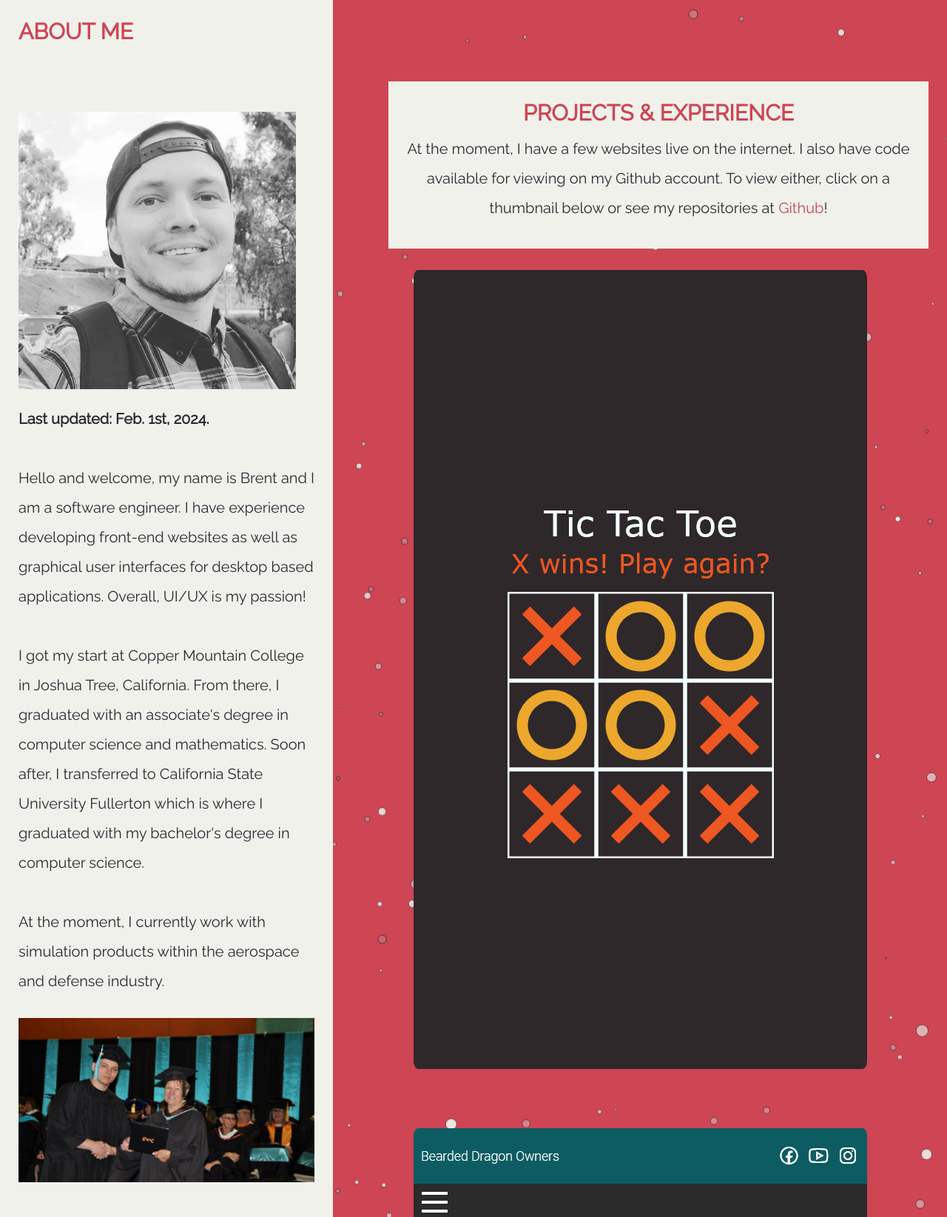
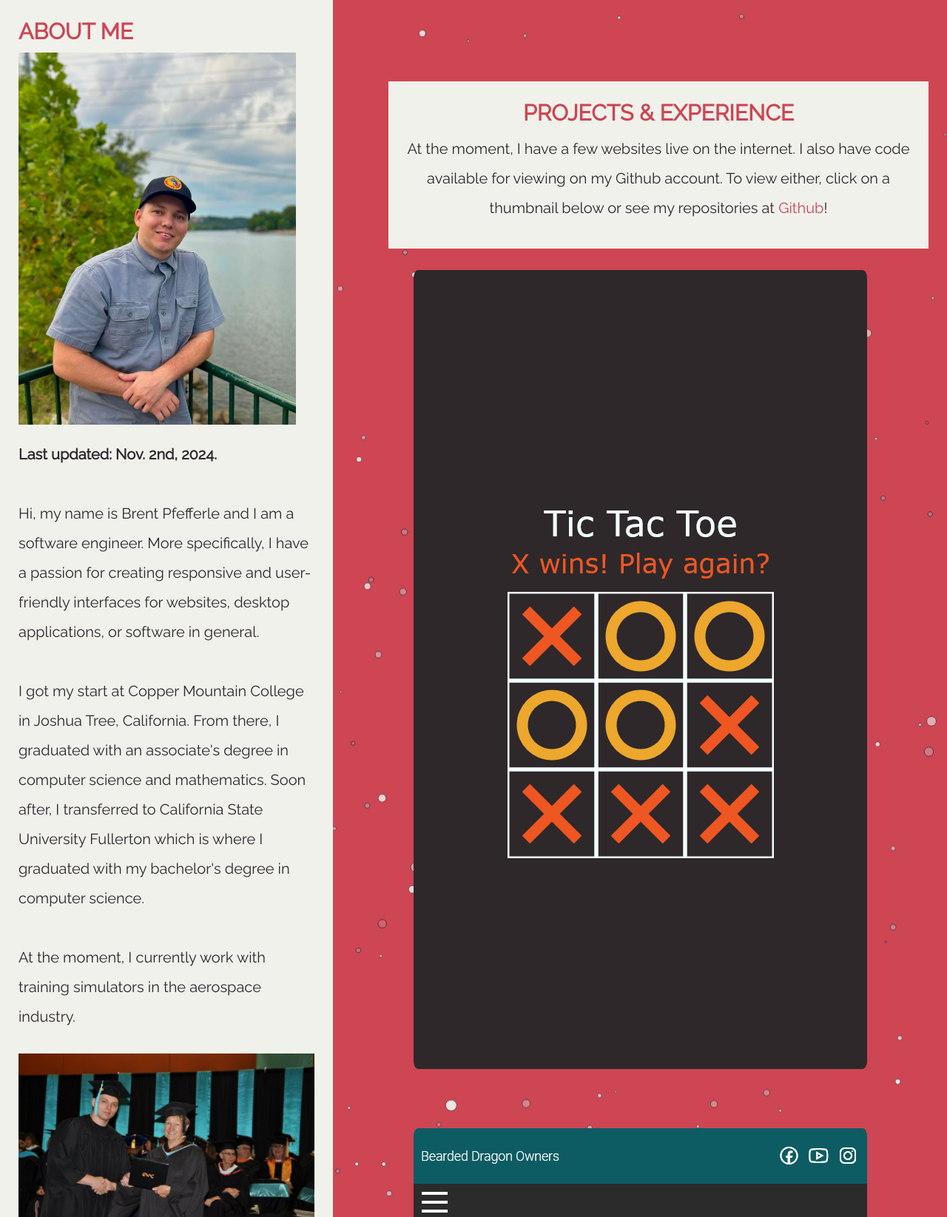
Before and after one commit to bpfefferle/bpfefferle.github.io, a PHP site: page / in a window 1280 px wide. Shown: the part 140-1785 px from the top of the page at 74% size. Run offline with PHP 8.4, Linux system fonts and the light colour scheme; some libraries are stand-ins or nearby versions.

Commit message:
new pic, text update, styling fix.
text update, picture update, comment out project 4.

```diff
--- a/css/main.css
+++ b/css/main.css
@@ -282,4 +282,6 @@ footer .footer-social-media .far, footer .footer-social-media .fab {
   .top-header .top-header-social-media .far, .top-header .top-header-social-media .fab {
     font-size: 1.5rem;
   }
-}/*# sourceMappingURL=main.css.map */
+}
+
+/*# sourceMappingURL=main.css.map */
--- a/index.html
+++ b/index.html
@@ -45,22 +45,20 @@
                 <header>
                     <h2>About Me</h2>
                     <p>
-                        <br></br>
 						<img src="img/about/brent.jpg" alt="Picture of Brent Pfefferle">
                         <br></br>
-                        <b>Last updated: Feb. 1st, 2024.</b>
+                        <b>Last updated: Nov. 2nd, 2024.</b>
                         <br></br>
-						Hello and welcome, my name is Brent and I am a software engineer. I have
-                        experience developing front-end websites as well as graphical user interfaces
-                        for desktop based applications. Overall, UI/UX is my passion!
+						Hi, my name is Brent Pfefferle and I am a software engineer. More specifically,
+                        I have a passion for creating responsive and user-friendly interfaces for websites,
+                        desktop applications, or software in general.
                         <br><br>
                         I got my start at Copper Mountain College in Joshua Tree, California. From
                         there, I graduated with an associate's degree in computer science and
                         mathematics. Soon after, I transferred to California State University Fullerton
                         which is where I graduated with my bachelor's degree in computer science.
                         <br><br>
-                        At the moment, I currently work with simulation products within the aerospace
-                        and defense industry.
+                        At the moment, I currently work with training simulators in the aerospace industry.
                     </p>
                     <div class="center">
                         <img id="pic-degree" src="img/about/brent2.jpg" alt="Picture of Brent Pfefferle">
@@ -73,7 +71,7 @@
                 <h2>Technological Skills</h2>
                     <p>I am very comfortable with front-end web technologies. In fact, I have an
                         eye for design and I excel at writing code to develop mobile friendly
-                        and responsive websites that offer a good experience to the user.
+                        and responsive interfaces that offer a good experience to the user (UI/UX).
                     </p>
                     <ul class="skills-grid">
                         <li><img alt="HTML5" src="https://cdn.jsdelivr.net/gh/devicons/devicon/icons/html5/html5-original-wordmark.svg" /></li>
@@ -84,8 +82,7 @@
                         <!-- <li><img alt="React" src="https://cdn.jsdelivr.net/gh/devicons/devicon/icons/react/react-original-wordmark.svg" /></li> -->
                     </ul>
                     <p>Of course, I am not limited to only websites. For instance, I also have experience developing
-                        desktop applications with languages such as C++ and SQL paired with tools such as Visual Studio
-                        and SQL Server Management Studio.
+                        desktop applications (GUI) with languages such as C++ and SQL.
                     </p>
                     <ul class="skills-grid">
                         <li><img alt="C++" src="https://cdn.jsdelivr.net/gh/devicons/devicon/icons/cplusplus/cplusplus-original.svg" /></li>
@@ -98,8 +95,8 @@
                     <ul class="skills-grid">
                         <li><img alt="SQLite" src="https://cdn.jsdelivr.net/gh/devicons/devicon/icons/sqlite/sqlite-plain-wordmark.svg" /></li>
                     </ul> -->
-                    <p>Speaking of development tools, I have expertise with tools such as Visual Studio Code, Visual Studio, Github for
-                        Desktop, Git, Windows, and even familiarity with Linux.
+                    <p>Regarding development tools, I have expertise with tools such as Visual Studio Code, Visual Studio, Github for
+                        Desktop, Git, Windows, and even familiarity with Linux. Overall, I am tech literate.
                     </p>
                     <ul class="skills-grid" style="padding-bottom: 25px;">
                         <li><img alt="Github" src="https://cdn.jsdelivr.net/gh/devicons/devicon/icons/github/github-original-wordmark.svg" /></li>
@@ -111,8 +108,8 @@
                     </ul>
                 <!-- SOFT SKILLS -->
                 <h2 style="padding-top: 25px;">Soft Skills</h2>
-                <p>I work great with people and I enjoy leadership roles! Truthfully, I find it satisfying to
-                    plan out a project and keep track of tasks to be completed before their due dates.
+                <p>Besides tech, here are some soft skills that I offer. In summary, I work well
+                    with people and I enjoy working on challenging projects.
                 </p>
                     <ul>
                         <li>Teamwork</li>
@@ -145,9 +142,9 @@
                     <div class="item3">
                         <a href="https://www.busybeemgmtco.com/" target="_blank"><img src="img/projects/busy-bee.png" alt="Project 3 image"></a>
                     </div>
-                    <div class="item4">
+                    <!-- <div class="item4">
                         <a href="https://beardeddragonowners.com/2020/04/28/bearded-dragon-name-generator.html" target="_blank"><img src="img/projects/name-generator.png" alt="Project 4 image"></a>
-                    </div>
+                    </div> -->
                 </div>
             </div>
         </main>
```
Also changed, not shown: img/about/brent.jpg, 1 other file.
